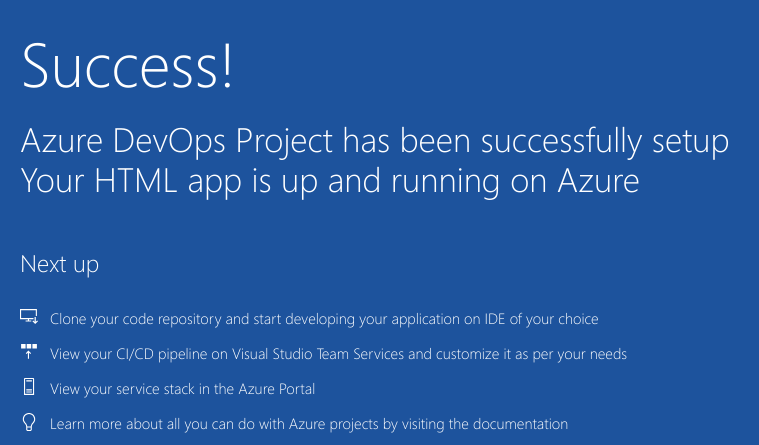
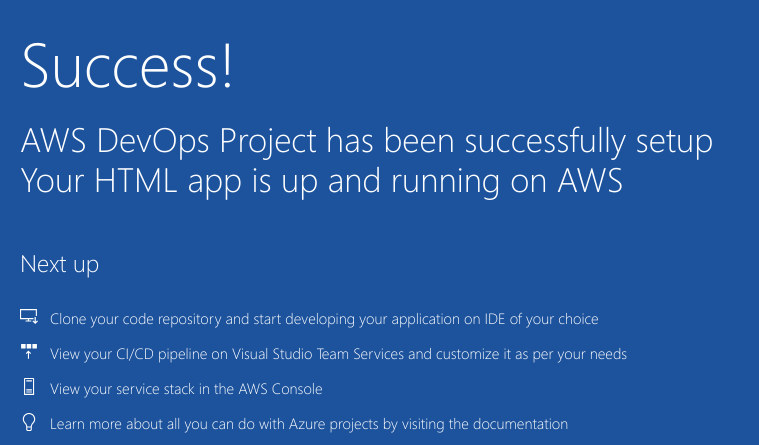
Before and after one commit to DevToOps/assignments, a plain HTML site: page index.html in a window 1280 px wide. Shown: the part 352-797 px from the top of the page, 205-964 px from the left. Drawn offline with Linux system fonts and the light colour scheme.

Commit message:
featureOne point to AWS instead of Azure

```diff
--- a/index.html
+++ b/index.html
@@ -1,4 +1,4 @@
- <!Doctype html>
+ <!Doctype html
 <html>
 
 <head>
@@ -19,8 +19,8 @@
         </div>
             <div class="content-body">
                 <div class="success-text">Success!</div>
-                <div class="description line-1"> Azure DevOps Project has been successfully setup</div>
-                <div class="description line-2"> Your HTML app is up and running on Azure</div>
+                <div class="description line-1"> AWS DevOps Project has been successfully setup</div>
+                <div class="description line-2"> Your HTML app is up and running on AWS </div>
                 <div class="next-steps-container">
                     <div class="next-steps-header">Next up</div>
                     <div class="next-steps-body">
@@ -40,7 +40,7 @@
                             <div class="step-icon">
                                 <img src="img/stackWhite.svg">
                             </div>
-                            <div class="step-text"><a href="http://portal.azure.com">View your service stack in the Azure Portal</a></div>
+                            <div class="step-text"><a href="https://console.aws.amazon.com">View your service stack in the AWS Console</a></div>
                         </div>
                         <div class="step">
                             <div class="step-icon">
```
